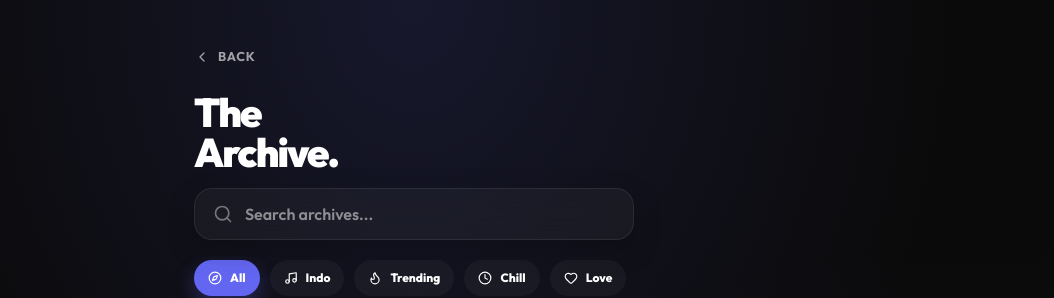
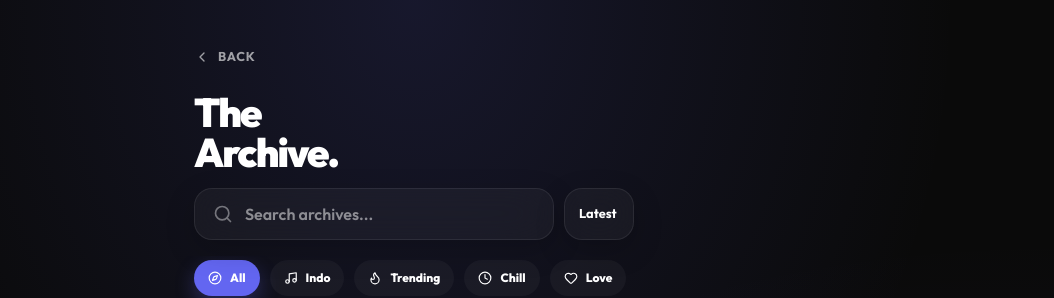
Before and after one commit to muhammadfaza16/muhammadfaza16.github.io, a Next.js app: page /music/playlist in a window 1280 px wide. Shown: the top 298 px of the page, without its empty margins (226-1280 px from the left). Built offline with nearby package versions, Linux system fonts and the light colour scheme; no server answers; the database is empty; a web font is replaced by a local one.

Commit message:
feat: add sort by UI to non-master library and playlist views

```diff
--- a/src/app/music/playlist/LibraryClient.tsx
+++ b/src/app/music/playlist/LibraryClient.tsx
@@ -31,6 +31,7 @@ export default function LibraryClient({
     const searchParams = useSearchParams();
     const initialVibe = searchParams.get('vibe') || "";
     const [searchQuery, setSearchQuery] = useState("");
+    const [sortBy, setSortBy] = useState<"latest"|"oldest"|"a-z">("latest");
     const [activeVibe, setActiveVibe] = useState(initialVibe);
     const [isLoading, setIsLoading] = useState(false);
 
@@ -79,13 +80,23 @@ export default function LibraryClient({
     };
 
     const filteredCategories = useMemo(() => {
-        return initialPlaylists.filter(p => {
+        let result = initialPlaylists.filter(p => {
             const matchesSearch = p.title.toLowerCase().includes(searchQuery.toLowerCase()) ||
                                  (p.description && p.description.toLowerCase().includes(searchQuery.toLowerCase()));
             const matchesVibe = activeVibe === "" || (p.vibes && p.vibes.includes(activeVibe)) || p.title.includes(activeVibe);
             return matchesSearch && matchesVibe;
         });
-    }, [initialPlaylists, searchQuery, activeVibe]);
+
+        if (sortBy === "latest") {
+            result.sort((a, b) => new Date(b.createdAt || 0).getTime() - new Date(a.createdAt || 0).getTime());
+        } else if (sortBy === "oldest") {
+            result.sort((a, b) => new Date(a.createdAt || 0).getTime() - new Date(b.createdAt || 0).getTime());
+        } else if (sortBy === "a-z") {
+            result.sort((a, b) => (a.title || "").localeCompare(b.title || ""));
+        }
+
+        return result;
+    }, [initialPlaylists, searchQuery, activeVibe, sortBy]);
 
     const headerFont = "var(--font-display), system-ui, sans-serif";
     const monoFont = "var(--font-mono), monospace";
@@ -149,8 +160,9 @@ export default function LibraryClient({
 
             {/* Search & Filters */}
             <div style={{ display: "flex", flexDirection: "column", gap: "16px", width: "100%" }}>
+                <div style={{ display: "flex", gap: "10px", alignItems: "center" }}>
                     <div style={{
-                    height: "52px", borderRadius: "18px", padding: "0 18px",
+                        height: "52px", borderRadius: "18px", padding: "0 18px", flex: 1,
                         backgroundColor: theme === "dark" ? "rgba(255, 255, 255, 0.04)" : "rgba(255, 255, 255, 0.8)",
                         backdropFilter: "blur(20px)", display: "flex", alignItems: "center", gap: "12px",
                         border: theme === "dark" ? "1px solid rgba(255, 255, 255, 0.08)" : "1px solid rgba(0, 0, 0, 0.05)",
@@ -164,9 +176,27 @@ export default function LibraryClient({
                             onChange={(e) => setSearchQuery(e.target.value)}
                             style={{
                                 flex: 1, background: "transparent", border: "none", outline: "none",
-                            color: "inherit", fontSize: "1rem", fontFamily: headerFont, fontWeight: 600
+                                color: "inherit", fontSize: "1rem", fontFamily: headerFont, fontWeight: 600, minWidth: 0
                             }}
                         />
+                    </div>
+                    <div style={{
+                        height: "52px", borderRadius: "18px", padding: "0 14px",
+                        backgroundColor: theme === "dark" ? "rgba(255, 255, 255, 0.04)" : "rgba(255, 255, 255, 0.8)",
+                        backdropFilter: "blur(20px)", display: "flex", alignItems: "center",
+                        border: theme === "dark" ? "1px solid rgba(255, 255, 255, 0.08)" : "1px solid rgba(0, 0, 0, 0.05)",
+                        boxShadow: theme === "dark" ? "0 10px 30px rgba(0,0,0,0.2)" : "0 4px 12px rgba(0,0,0,0.02)"
+                    }}>
+                        <select
+                            value={sortBy}
+                            onChange={e => setSortBy(e.target.value as any)}
+                            style={{ background: "none", border: "none", outline: "none", color: "inherit", fontSize: "0.8rem", fontWeight: 700, cursor: "pointer", WebkitAppearance: "none", fontFamily: headerFont }}
+                        >
+                            <option value="latest" style={{ color: "#000" }}>Latest</option>
+                            <option value="oldest" style={{ color: "#000" }}>Oldest</option>
+                            <option value="a-z" style={{ color: "#000" }}>A-Z</option>
+                        </select>
+                    </div>
                 </div>
 
                 {/* Vibe Selector */}
--- a/src/app/music/playlist/[id]/PlaylistClient.tsx
+++ b/src/app/music/playlist/[id]/PlaylistClient.tsx
@@ -125,6 +125,7 @@ export default function PlaylistClient({
     const { playQueue, queue, currentSong, isPlaying, togglePlay, activePlaylistId, setIsPlayerExpanded } = useAudio();
     const { theme } = useTheme();
     const [searchQuery, setSearchQuery] = useState("");
+    const [sortBy, setSortBy] = useState<"default"|"latest"|"oldest"|"name">("default");
     const [mounted, setMounted] = useState(false);
     const scrollContainerRef = useRef<HTMLDivElement>(null);
     const [scrollEl, setScrollEl] = useState<HTMLDivElement | null>(null);
@@ -193,12 +194,22 @@ export default function PlaylistClient({
     }, [initialSongs]);
 
     const filteredPlaylist = useMemo(() => {
-        if (!searchQuery) return basePlaylist;
+        let result = [...basePlaylist];
+        if (searchQuery) {
             const query = searchQuery.toLowerCase();
-        return basePlaylist.filter(song =>
-            song.title.toLowerCase().includes(query)
-        );
-    }, [basePlaylist, searchQuery]);
+            result = result.filter(song => song.title.toLowerCase().includes(query));
+        }
+
+        if (sortBy === "latest") {
+            result.sort((a, b) => new Date(b.createdAt || 0).getTime() - new Date(a.createdAt || 0).getTime());
+        } else if (sortBy === "oldest") {
+            result.sort((a, b) => new Date(a.createdAt || 0).getTime() - new Date(b.createdAt || 0).getTime());
+        } else if (sortBy === "name") {
+            result.sort((a, b) => (a.title || "").localeCompare(b.title || ""));
+        }
+
+        return result;
+    }, [basePlaylist, searchQuery, sortBy]);
 
     const isThisPlaylistInQueue = activePlaylistId === playlistId || (playlistId === "all" && activePlaylistId === null);
     const isThisPlaylistPlaying = isPlaying && isThisPlaylistInQueue;
@@ -390,6 +401,7 @@ export default function PlaylistClient({
                 boxShadow: theme === "dark" ? "0 10px 40px rgba(0,0,0,0.4)" : "0 4px 16px rgba(0,0,0,0.03)",
                 margin: "4px auto 8px auto"
             }}>
+                <div style={{ display: "flex", alignItems: "center", flex: 1 }}>
                     <Search size={18} color="#888" />
                     <input
                         type="text"
@@ -405,9 +417,23 @@ export default function PlaylistClient({
                             fontSize: "0.9rem",
                             marginLeft: "10px",
                             fontFamily: monoFont,
-                        fontWeight: 600
+                            fontWeight: 600,
+                            minWidth: 0
                         }}
                     />
+                </div>
+                <div style={{ display: "flex", alignItems: "center", borderLeft: theme === "dark" ? "1px solid rgba(255,255,255,0.1)" : "1px solid rgba(0,0,0,0.1)", paddingLeft: "10px", marginLeft: "10px" }}>
+                    <select
+                        value={sortBy}
+                        onChange={e => setSortBy(e.target.value as any)}
+                        style={{ background: "none", border: "none", outline: "none", color: "inherit", fontSize: "0.7rem", fontWeight: 800, cursor: "pointer", WebkitAppearance: "none", paddingRight: "10px", fontFamily: headerFont }}
+                    >
+                        <option value="default" style={{ color: "#000" }}>Sort: Magic</option>
+                        <option value="latest" style={{ color: "#000" }}>Sort: Latest</option>
+                        <option value="oldest" style={{ color: "#000" }}>Sort: Oldest</option>
+                        <option value="name" style={{ color: "#000" }}>Sort: A-Z</option>
+                    </select>
+                </div>
             </div>
 
             <div style={{
```
Lines whose indentation alone changed are shown as unchanged.
